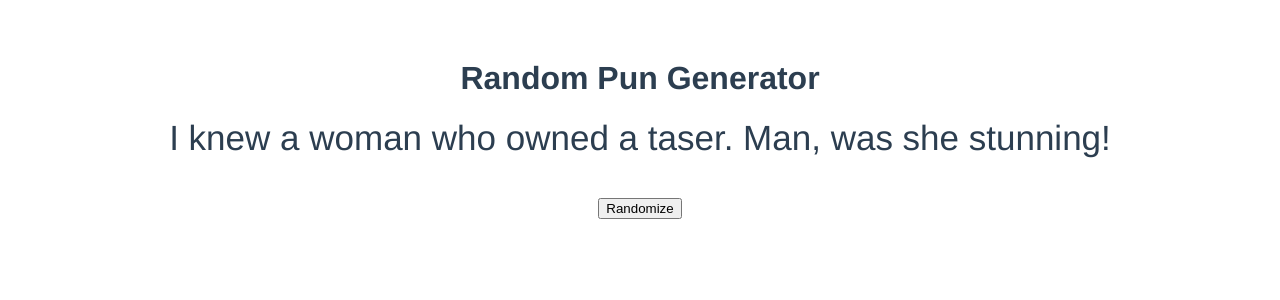
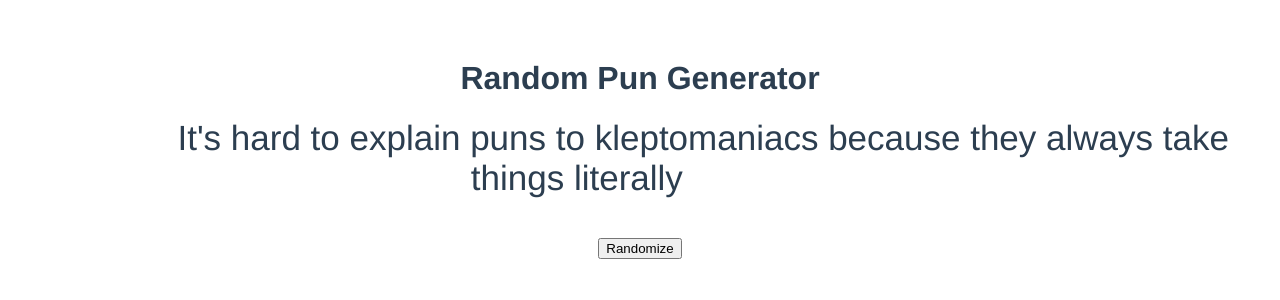
Before and after one commit to l33tingl4dy/randompungenerator, a Vue app: page / in a window 1280 px wide. Shown: the top 300 px of the page. Built offline with nearby package versions, Linux system fonts and the light colour scheme.

Commit message:
added randomizer for puns

```diff
--- a/src/components/PunGenerator.vue
+++ b/src/components/PunGenerator.vue
@@ -1,7 +1,6 @@
 <template>
   <div>
     <h1>Random Pun Generator</h1>
-    <!-- TODO: Add pun into UI -->
     <span class="pun">{{ pun }}</span
     ><br />
     <button class="random-button" onclick="randomPun()">Randomize</button>
@@ -14,7 +13,13 @@ import { Component, Prop, Vue } from "vue-property-decorator";
 @Component
 export default class PunGenerator extends Vue {
   @Prop() private msg!: string;
-  public pun = "I knew a woman who owned a taser. Man, was she stunning!";
+  public puns = [
+    "I knew a woman who owned a taser. Man, was she stunning!",
+    "I lost my job at the bank on my very first day. A woman asked me to check her balance, so I pushed her over",
+    "It's hard to explain puns to kleptomaniacs because they always take things literally",
+    "Two windmills are standing in a wind farm. One asks, “What’s your favorite kind of music?” The other says, “I’m a big metal fan.”"
+  ];
+  public pun = this.puns[Math.floor(Math.random() * this.puns.length)];
   randomPun = function() {
     // TODO: Add puns
   };
@@ -26,6 +31,7 @@ export default class PunGenerator extends Vue {
   width: 100%;
   justify-content: center;
   font-size: 35px;
+  padding: 10%;
 }
 .random-button {
   margin: 40px;
```
